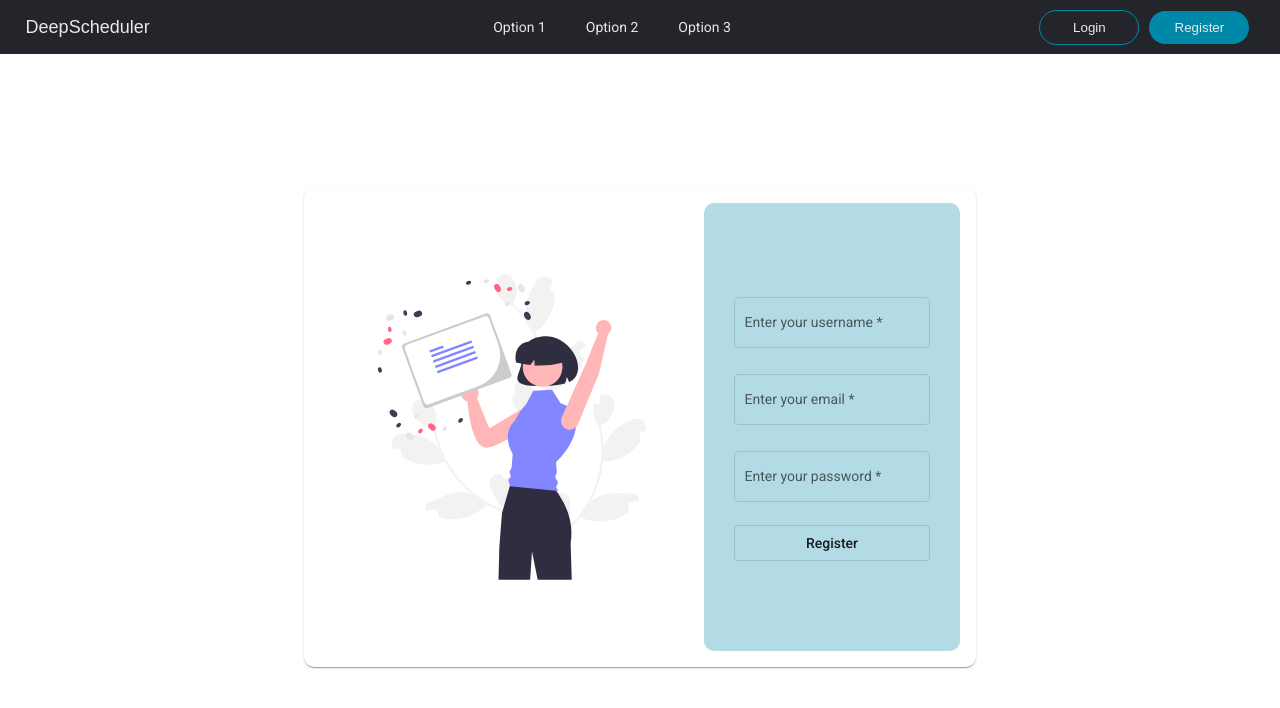
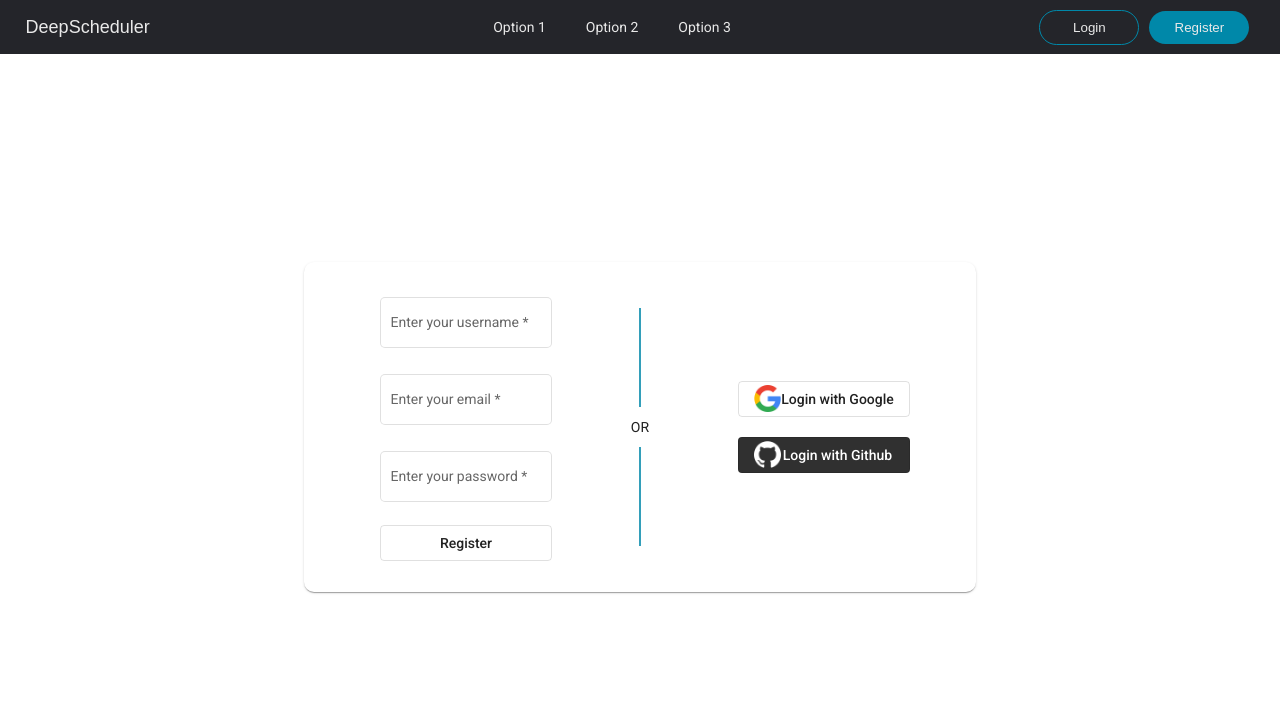
Before and after one commit to oscarvx00/USAL-DeepScheduler, an Angular app in the folder src/frontend/: page /register in a window 1280 px wide. Shown: the top 708 px of the page. Built offline with nearby package versions, Linux system fonts and the light colour scheme; a web font is replaced by a local one.

Commit message:
Created shared styles and login external files for auth components Register component UI improved

```diff
--- /dev/null
+++ b/src/frontend/src/app/components/auth/login-external.ts
@@ -0,0 +1,36 @@
+import { Injectable } from "@angular/core";
+import { Router } from "@angular/router";
+import { AuthDataSharingService } from "src/app/services/auth/user-data-sharing";
+import { environment } from "src/environments/environment";
+
+
+export class LoginExternal{
+
+    constructor(
+        private authDataSharingService : AuthDataSharingService,
+        private router : Router
+    ) {}
+
+    public loginWithGoogle(){
+        window.open(environment.apiUrl + '/auth/google',"mywindow","location=1,status=1,scrollbars=1, width=800,height=800");
+        let listener = window.addEventListener('message', (message) => {
+        //console.log(message.data.res.access_token)
+        localStorage.setItem('auth_token', message.data.res.access_token)
+        //console.log("TOKEN: " + localStorage.getItem("auth_token"))
+        this.authDataSharingService.isUserLoggedIn.next(true)
+        this.router.navigate(['me'])
+        });
+    }
+
+    public loginWithGithub(){
+        window.open(environment.apiUrl + '/auth/github',"mywindow","location=1,status=1,scrollbars=1, width=800,height=800");
+        let listener = window.addEventListener('message', (message) => {
+          //console.log(message.data.res.access_token)
+          localStorage.setItem('auth_token', message.data.res.access_token)
+          //console.log("TOKEN: " + localStorage.getItem("auth_token"))
+          this.authDataSharingService.isUserLoggedIn.next(true)
+          this.router.navigate(['me'])
+        });
+    }
+
+}
--- a/src/frontend/src/app/components/auth/login/login.component.scss
+++ b/src/frontend/src/app/components/auth/login/login.component.scss
@@ -1,5 +1,6 @@
 @import '~@angular/material/theming';
 @import 'src/custom-theme.scss';
+@import '../shared-styles.scss';
 
 /*$primary: map-get($deepscheduler-frontend-theme, primary);*/
 
@@ -17,108 +18,4 @@
     display: flex;
     flex-direction: row;
     border-radius: 10px;
-    //background-color: $color-background;
-    //color: $color-foreground;
 }
-
-.image-container{
-    width: 20%;
-    display: flex;
-    flex-direction: column;
-    align-items: center;
-    justify-content: space-around;
-}
-
-.image-container img{
-    height: 70%;
-    width: 70%;
-}
-
-.input-container{
-    width: 100%;
-    //background-color: mat-color($background-dark);
-    display: flex;
-    flex-direction: row;
-    box-sizing: border-box;
-    padding: 30px;
-    align-items: center;
-    justify-content: space-between;
-    border-radius: 10px;
-}
-
-
-.input-local{
-    width: 40%;
-    //background-color: mat-color($background-light);
-    display: flex;
-    flex-direction: column;
-    box-sizing: border-box;
-    padding: 30px;
-    justify-content: center;
-    border-radius: 10px;
-}
-
-.input-local *{
-    width: 100%;
-}
-
-.input-external{
-    width: 40%;
-    //background-color: mat-color($background-light);
-    display: flex;
-    flex-direction: column;
-    box-sizing: border-box;
-    padding: 30px;
-    justify-content: center;
-    border-radius: 10px;
-}
-
-.input-separator{
-    height: 100%;
-    width: 20%;
-    display: flex;
-    flex-direction: column;
-    justify-content: center;
-    align-items: center;
-}
-
-.input-separator p{
-    padding: 0 !important;
-    margin: 10px !important;
-}
-
-.input-external *{
-    width: 100%;
-}
-
-.separator-bar{
-    background-color: $color-primary-hover;
-    height: 100%;
-    width: 2px;
-}
-
-
-.login-google{
-    margin-top: 20px;
-}
-
-.login-github{
-    margin-top: 20px;
-}
-
-.login-external-button{
-    margin: 10px;
-}
-
-.login-external-button-content{
-    display: flex;
-    justify-content:center;
-    align-items: center;
-}
-
-.login-external-button img{
-    height: 27px;
-    width: 27px;
-    margin-right: auto;
-    justify-self: start;
-}
--- a/src/frontend/src/app/components/auth/login/login.component.ts
+++ b/src/frontend/src/app/components/auth/login/login.component.ts
@@ -1,18 +1,12 @@
-import { DOCUMENT } from '@angular/common';
-import { Component, Inject, OnInit } from '@angular/core';
+import { Component, OnInit } from '@angular/core';
 import { FormBuilder, FormGroup, Validators } from '@angular/forms';
 import { MatDialog } from '@angular/material/dialog';
-import { MatIconRegistry } from '@angular/material/icon';
-import { DomSanitizer } from '@angular/platform-browser';
 import { Router } from '@angular/router';
 import { User } from 'src/app/model/user';
 import { AuthService } from 'src/app/services/auth/auth.service';
 import { AuthDataSharingService } from 'src/app/services/auth/user-data-sharing';
-import { environment } from 'src/environments/environment';
 import { ErrorDialogComponent } from '../../utils/error-dialog/error-dialog.component';
-
-const googleLogoURL = "https://raw.githubusercontent.com/fireflysemantics/logo/master/Google.svg";
-const githubLogoURL = "https://img.icons8.com/ios-glyphs/344/github.png"
+import { LoginExternal } from '../login-external';
 
 @Component({
   selector: 'app-login',
@@ -22,6 +16,7 @@ const githubLogoURL = "https://img.icons8.com/ios-glyphs/344/github.png"
 export class LoginComponent implements OnInit {
 
   loginForm! : FormGroup
+  loginExternal = new LoginExternal(this.authDataSharingService, this.router)
 
   constructor(
     private formBuilder : FormBuilder,
@@ -29,27 +24,13 @@ export class LoginComponent implements OnInit {
     private dialog : MatDialog,
     private authDataSharingService : AuthDataSharingService,
     private router : Router,
-    private domSanitizer : DomSanitizer,
-    private matIconRegistry : MatIconRegistry,
-    @Inject(DOCUMENT) private document : Document
-  ) {
-    this.matIconRegistry.addSvgIcon(
-      "logoGoogle",
-      this.domSanitizer.bypassSecurityTrustResourceUrl(googleLogoURL)
-    )
-    this.matIconRegistry.addSvgIcon(
-      "logoGithub",
-      this.domSanitizer.bypassSecurityTrustResourceUrl(githubLogoURL)
-    )
-  }
+  ) {  }
 
   ngOnInit(): void {
-
     this.loginForm = this.formBuilder.group({
       username : ['', Validators.required],
       password : ['', Validators.required]
     })
-
   }
 
   onSubmit(){
@@ -75,25 +56,10 @@ export class LoginComponent implements OnInit {
   }
 
   onLoginGoogle(){
-    window.open(environment.apiUrl + '/auth/google',"mywindow","location=1,status=1,scrollbars=1, width=800,height=800");
-    let listener = window.addEventListener('message', (message) => {
-      //console.log(message.data.res.access_token)
-      localStorage.setItem('auth_token', message.data.res.access_token)
-      //console.log("TOKEN: " + localStorage.getItem("auth_token"))
-      this.authDataSharingService.isUserLoggedIn.next(true)
-      this.router.navigate(['me'])
-    });
+    this.loginExternal.loginWithGoogle()
   }
 
   onLoginGithub(){
-    window.open(environment.apiUrl + '/auth/github',"mywindow","location=1,status=1,scrollbars=1, width=800,height=800");
-    let listener = window.addEventListener('message', (message) => {
-      //console.log(message.data.res.access_token)
-      localStorage.setItem('auth_token', message.data.res.access_token)
-      //console.log("TOKEN: " + localStorage.getItem("auth_token"))
-      this.authDataSharingService.isUserLoggedIn.next(true)
-      this.router.navigate(['me'])
-    });
+    this.loginExternal.loginWithGithub()
   }
-
 }
--- a/src/frontend/src/app/components/auth/register/register.component.html
+++ b/src/frontend/src/app/components/auth/register/register.component.html
@@ -1,30 +1,44 @@
 <div class="register-container">
     <mat-card class="register-card">
-        <div class="image-container">
-            <img src="/assets/illustrations/register.svg">
-        </div>
-        <div class="form-container">
+        <div class="input-container">
+            <div class="input-local">
                 <form [formGroup]="registerForm" (ngSubmit)="onSubmit()">
-
                     <mat-form-field appearance="outline">
                         <mat-label>Enter your username</mat-label>
                         <input matInput placeholder="username" required formControlName="username">
                         <mat-error>Error</mat-error>
-
                     </mat-form-field><mat-form-field appearance="outline">
                         <mat-label>Enter your email</mat-label>
                         <input matInput placeholder="pat@example.com" type="email" required formControlName="mail">
                         <mat-error>Error</mat-error>
                     </mat-form-field>
-
                     <mat-form-field appearance="outline">
                         <mat-label>Enter your password</mat-label>
                         <input matInput type="password" required formControlName="password">
                         <mat-error>Error</mat-error>
                     </mat-form-field>
-
                     <button mat-stroked-button type="submit">Register</button>
                 </form>
             </div>
+            <div class="input-separator">
+                <div class="separator-bar"></div>
+                <p>OR</p>
+                <div class="separator-bar"></div>
+            </div>
+            <div class="input-external">
+                <button class="login-external-button" mat-stroked-button (click)="onLoginGoogle()">
+                    <div class="login-external-button-content">
+                        <img src="/assets/imgs/logoGoogle.png"/>
+                        <span>Login with Google</span>
+                    </div>
+                </button>
+                <button class="login-external-button" style="background-color: rgb(48, 48, 48); color: white;" mat-stroked-button (click)="onLoginGithub()">
+                    <div class="login-external-button-content">
+                        <img src="/assets/imgs/logoGithub.png"/>
+                        <span>Login with Github</span>
+                    </div>
+                </button>
+            </div>
+        </div>
     </mat-card>
 </div>
--- a/src/frontend/src/app/components/auth/register/register.component.scss
+++ b/src/frontend/src/app/components/auth/register/register.component.scss
@@ -1,5 +1,6 @@
 @import '~@angular/material/theming';
 @import 'src/custom-theme.scss';
+@import '../shared-styles.scss';
 
 /*$primary: map-get($deepscheduler-frontend-theme, primary);*/
 
@@ -12,24 +13,11 @@
 }
 
 .register-card{
-    height: 60%;
+    height: 40%;
     width: 50%;
     display: flex;
     flex-direction: row;
     border-radius: 10px;
-}
-
-.image-container{
-    width: 60%;
-    display: flex;
-    flex-direction: column;
-    align-items: center;
-    justify-content: space-around;
-}
-
-.image-container img{
-    height: 70%;
-    width: 70%;
 }
 
 .form-container{
--- a/src/frontend/src/app/components/auth/register/register.component.ts
+++ b/src/frontend/src/app/components/auth/register/register.component.ts
@@ -5,6 +5,7 @@ import { Router } from '@angular/router';
 import { AuthService } from 'src/app/services/auth/auth.service';
 import { AuthDataSharingService } from 'src/app/services/auth/user-data-sharing';
 import { ErrorDialogComponent } from '../../utils/error-dialog/error-dialog.component';
+import { LoginExternal } from '../login-external';
 
 @Component({
   selector: 'app-register',
@@ -14,13 +15,14 @@ import { ErrorDialogComponent } from '../../utils/error-dialog/error-dialog.comp
 export class RegisterComponent implements OnInit {
 
   registerForm! : FormGroup
+  loginExternal = new LoginExternal( this.authDataSharingService, this.router)
 
   constructor(
     private formBuilder : FormBuilder,
     private router : Router,
     private authService : AuthService,
     public dialog : MatDialog,
-    private authDataSharingService : AuthDataSharingService
+    private authDataSharingService : AuthDataSharingService,
   ) { }
 
   ngOnInit(): void {
@@ -32,9 +34,7 @@ export class RegisterComponent implements OnInit {
   }
 
   onSubmit(){
-    //Validation
     if(this.registerForm.invalid){
-      //this.getFormValidationErrors()
       return
     }
 
@@ -53,4 +53,12 @@ export class RegisterComponent implements OnInit {
       })
     })
   }
+
+  onLoginGoogle(){
+    this.loginExternal.loginWithGoogle()
+  }
+
+  onLoginGithub(){
+    this.loginExternal.loginWithGithub()
+  }
 }
--- /dev/null
+++ b/src/frontend/src/app/components/auth/shared-styles.scss
@@ -0,0 +1,82 @@
+@import '~@angular/material/theming';
+@import 'src/custom-theme.scss';
+
+
+.input-container{
+    width: 100%;
+    //background-color: mat-color($background-dark);
+    display: flex;
+    flex-direction: row;
+    box-sizing: border-box;
+    padding: 30px;
+    align-items: center;
+    justify-content: space-between;
+    border-radius: 10px;
+}
+
+
+.input-local{
+    width: 40%;
+    //background-color: mat-color($background-light);
+    display: flex;
+    flex-direction: column;
+    box-sizing: border-box;
+    padding: 30px;
+    justify-content: center;
+    border-radius: 10px;
+}
+
+.input-local *{
+    width: 100%;
+}
+
+.login-external-button{
+    margin: 10px;
+}
+
+.login-external-button-content{
+    display: flex;
+    justify-content:center;
+    align-items: center;
+}
+
+.login-external-button img{
+    height: 27px;
+    width: 27px;
+    margin-right: auto;
+    justify-self: start;
+}
+
+.input-separator{
+    height: 100%;
+    width: 20%;
+    display: flex;
+    flex-direction: column;
+    justify-content: center;
+    align-items: center;
+}
+
+.input-separator p{
+    padding: 0 !important;
+    margin: 10px !important;
+}
+
+.separator-bar{
+    background-color: $color-primary-hover;
+    height: 100%;
+    width: 2px;
+}
+
+.input-external{
+    width: 40%;
+    display: flex;
+    flex-direction: column;
+    box-sizing: border-box;
+    padding: 30px;
+    justify-content: center;
+    border-radius: 10px;
+}
+
+.input-external *{
+    width: 100%;
+}
```
Also changed, not shown: src/frontend/src/app/components/auth/login/login.component.html (+2 -6 lines). Lines whose indentation alone changed are shown as unchanged.
